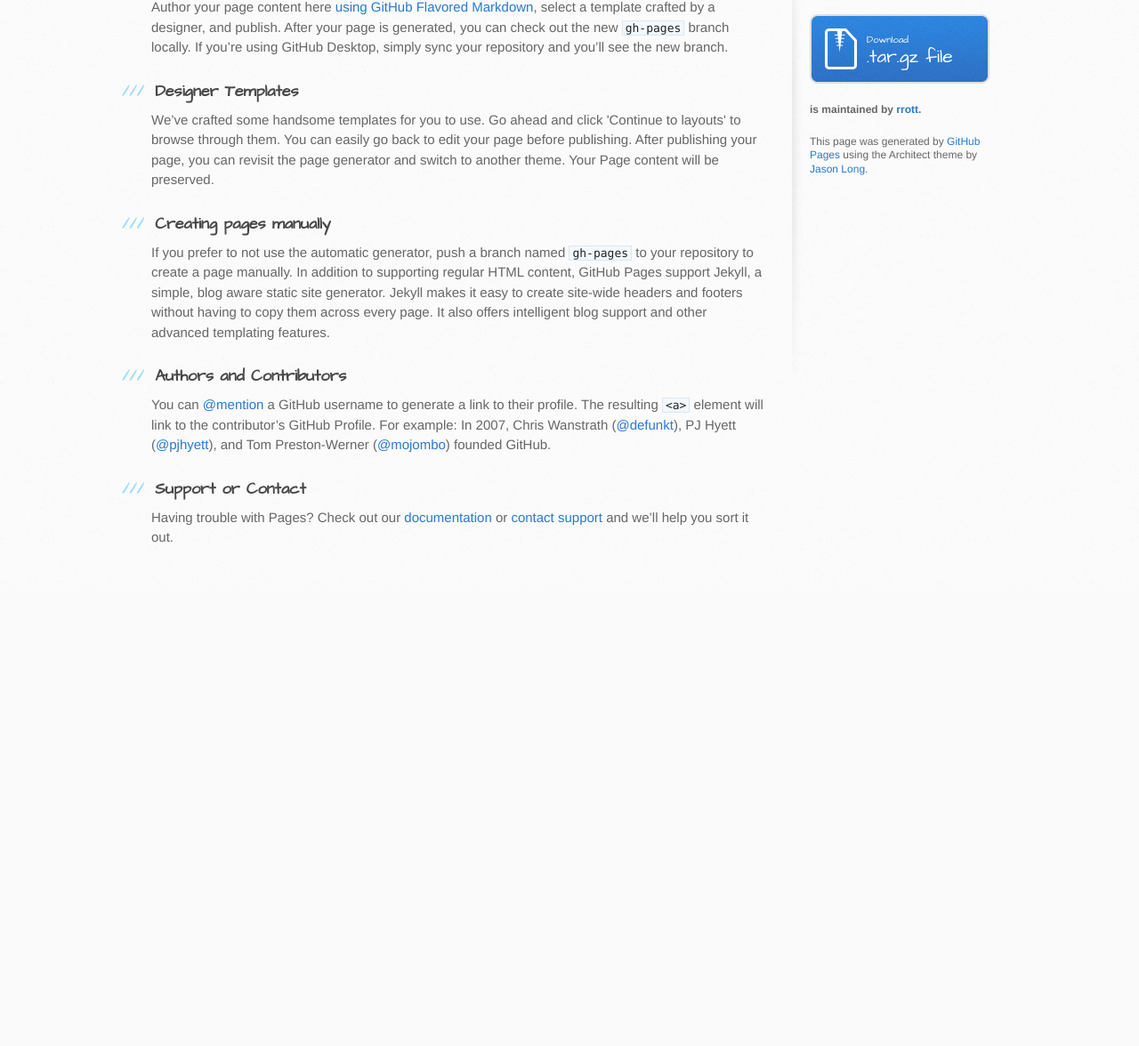
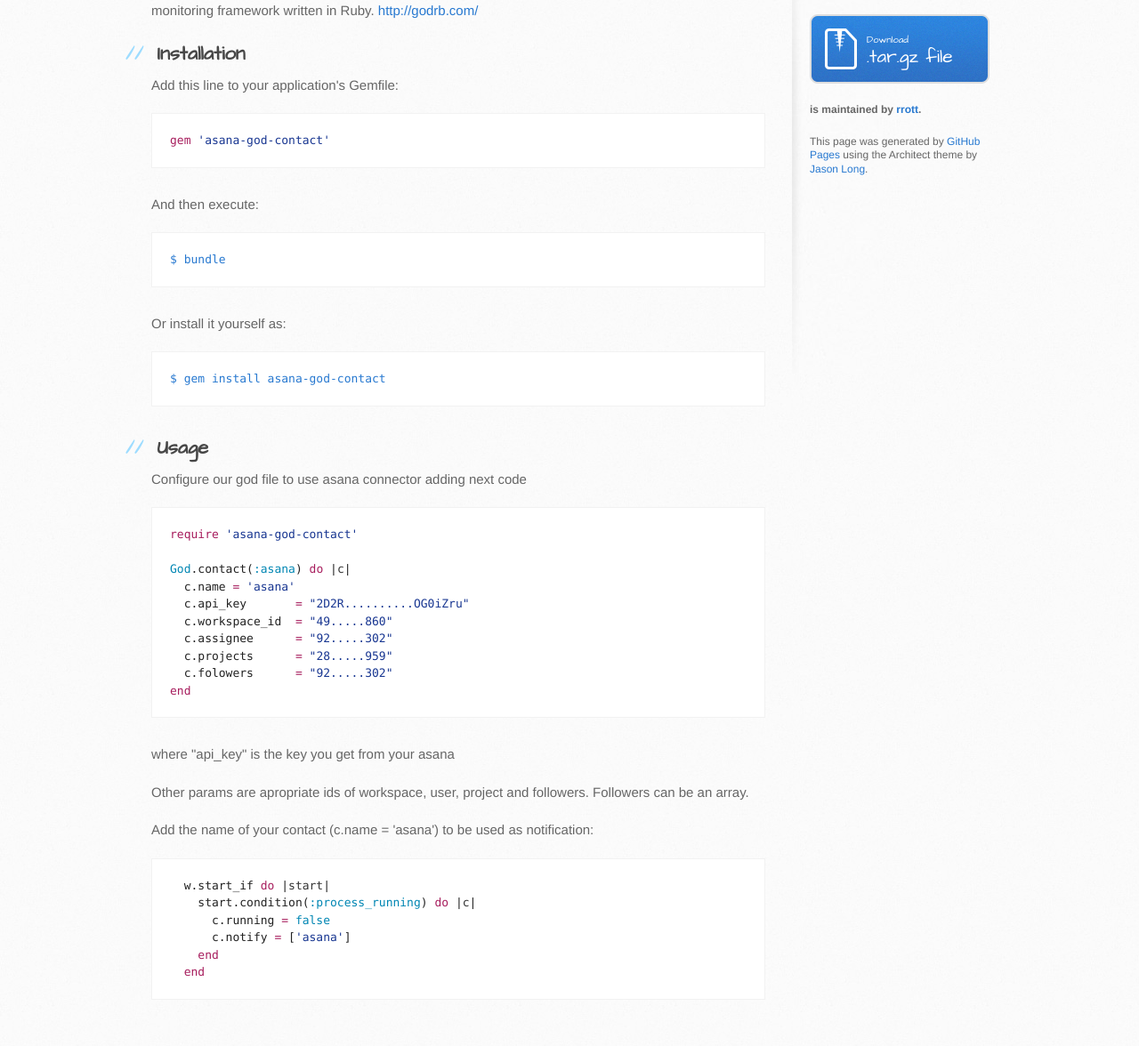
Before and after one commit to rrott/asana-god-contact, a plain HTML site: page index.html in a window 1280 px wide. Shown: the part 422-1598 px from the top of the page at 89% size. Before the commit the page ends 1080 px from the top, so only its background shows below. Drawn offline with Linux system fonts and the light colour scheme.

```diff
--- a/index.html
+++ b/index.html
@@ -28,30 +28,57 @@
     <div id="content-wrapper">
       <div class="inner clearfix">
         <section id="main-content">
-          <h3>
-<a id="welcome-to-github-pages" class="anchor" href="#welcome-to-github-pages" aria-hidden="true"><span class="octicon octicon-link"></span></a>Welcome to GitHub Pages.</h3>
+          <h1>
+<a id="asanagodcontact" class="anchor" href="#asanagodcontact" aria-hidden="true"><span class="octicon octicon-link"></span></a>AsanaGodContact</h1>
 
-<p>This automatic page generator is the easiest way to create beautiful pages for all of your projects. Author your page content here <a href="https://guides.github.com/features/mastering-markdown/">using GitHub Flavored Markdown</a>, select a template crafted by a designer, and publish. After your page is generated, you can check out the new <code>gh-pages</code> branch locally. If you’re using GitHub Desktop, simply sync your repository and you’ll see the new branch.</p>
+<p>A God::Contacts class for sending notifications to Asana. God is an easy to configure, easy to extend monitoring framework written in Ruby.
+<a href="http://godrb.com/">http://godrb.com/</a></p>
 
-<h3>
-<a id="designer-templates" class="anchor" href="#designer-templates" aria-hidden="true"><span class="octicon octicon-link"></span></a>Designer Templates</h3>
+<h2>
+<a id="installation" class="anchor" href="#installation" aria-hidden="true"><span class="octicon octicon-link"></span></a>Installation</h2>
 
-<p>We’ve crafted some handsome templates for you to use. Go ahead and click 'Continue to layouts' to browse through them. You can easily go back to edit your page before publishing. After publishing your page, you can revisit the page generator and switch to another theme. Your Page content will be preserved.</p>
+<p>Add this line to your application's Gemfile:</p>
 
-<h3>
-<a id="creating-pages-manually" class="anchor" href="#creating-pages-manually" aria-hidden="true"><span class="octicon octicon-link"></span></a>Creating pages manually</h3>
+<div class="highlight highlight-source-ruby"><pre><span class="pl-k">gem</span> <span class="pl-s"><span class="pl-pds">'</span>asana-god-contact<span class="pl-pds">'</span></span></pre></div>
 
-<p>If you prefer to not use the automatic generator, push a branch named <code>gh-pages</code> to your repository to create a page manually. In addition to supporting regular HTML content, GitHub Pages support Jekyll, a simple, blog aware static site generator. Jekyll makes it easy to create site-wide headers and footers without having to copy them across every page. It also offers intelligent blog support and other advanced templating features.</p>
+<p>And then execute:</p>
 
-<h3>
-<a id="authors-and-contributors" class="anchor" href="#authors-and-contributors" aria-hidden="true"><span class="octicon octicon-link"></span></a>Authors and Contributors</h3>
+<pre><code>$ bundle
+</code></pre>
 
-<p>You can <a href="https://github.com/blog/821" class="user-mention">@mention</a> a GitHub username to generate a link to their profile. The resulting <code>&lt;a&gt;</code> element will link to the contributor’s GitHub Profile. For example: In 2007, Chris Wanstrath (<a href="https://github.com/defunkt" class="user-mention">@defunkt</a>), PJ Hyett (<a href="https://github.com/pjhyett" class="user-mention">@pjhyett</a>), and Tom Preston-Werner (<a href="https://github.com/mojombo" class="user-mention">@mojombo</a>) founded GitHub.</p>
+<p>Or install it yourself as:</p>
 
-<h3>
-<a id="support-or-contact" class="anchor" href="#support-or-contact" aria-hidden="true"><span class="octicon octicon-link"></span></a>Support or Contact</h3>
+<pre><code>$ gem install asana-god-contact
+</code></pre>
 
-<p>Having trouble with Pages? Check out our <a href="https://help.github.com/pages">documentation</a> or <a href="https://github.com/contact">contact support</a> and we’ll help you sort it out.</p>
+<h2>
+<a id="usage" class="anchor" href="#usage" aria-hidden="true"><span class="octicon octicon-link"></span></a>Usage</h2>
+
+<p>Configure our god file to use asana connector adding next code</p>
+
+<div class="highlight highlight-source-ruby"><pre><span class="pl-k">require</span> <span class="pl-s"><span class="pl-pds">'</span>asana-god-contact<span class="pl-pds">'</span></span>
+
+<span class="pl-c1">God</span>.contact(<span class="pl-c1">:asana</span>) <span class="pl-k">do </span>|<span class="pl-smi">c</span>|
+  c.name <span class="pl-k">=</span> <span class="pl-s"><span class="pl-pds">'</span>asana<span class="pl-pds">'</span></span>
+  c.api_key       <span class="pl-k">=</span> <span class="pl-s"><span class="pl-pds">"</span>2D2R..........OG0iZru<span class="pl-pds">"</span></span>
+  c.workspace_id  <span class="pl-k">=</span> <span class="pl-s"><span class="pl-pds">"</span>49.....860<span class="pl-pds">"</span></span>
+  c.assignee      <span class="pl-k">=</span> <span class="pl-s"><span class="pl-pds">"</span>92.....302<span class="pl-pds">"</span></span>
+  c.projects      <span class="pl-k">=</span> <span class="pl-s"><span class="pl-pds">"</span>28.....959<span class="pl-pds">"</span></span>
+  c.folowers      <span class="pl-k">=</span> <span class="pl-s"><span class="pl-pds">"</span>92.....302<span class="pl-pds">"</span></span>
+<span class="pl-k">end</span></pre></div>
+
+<p>where "api_key" is the key you get from your asana</p>
+
+<p>Other params are apropriate ids of workspace, user, project and followers. Followers can be an array.</p>
+
+<p>Add the name of your contact (c.name = 'asana') to be used as notification:</p>
+
+<div class="highlight highlight-source-ruby"><pre>  w.start_if <span class="pl-k">do </span>|<span class="pl-smi">start</span>|
+    start.condition(<span class="pl-c1">:process_running</span>) <span class="pl-k">do </span>|<span class="pl-smi">c</span>|
+      c.running <span class="pl-k">=</span> <span class="pl-c1">false</span>
+      c.notify <span class="pl-k">=</span> [<span class="pl-s"><span class="pl-pds">'</span>asana<span class="pl-pds">'</span></span>]
+    <span class="pl-k">end</span>
+  <span class="pl-k">end</span></pre></div>
         </section>
 
         <aside id="sidebar">
```
Also changed, not shown: params.json (+1 -1 lines).
